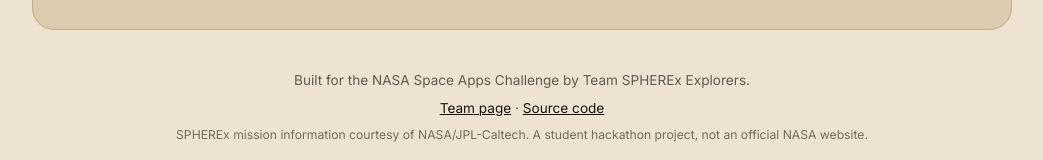
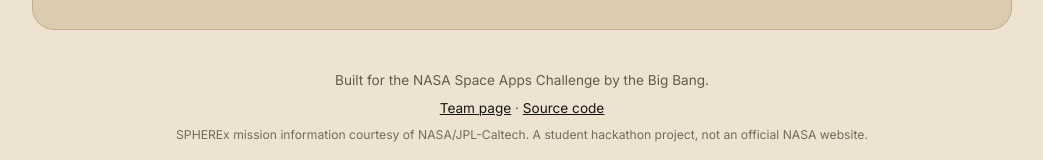
Before and after one commit to natesumcad-tech/spaceappsspherex, a Next.js app: page / in a window 1280 px wide. Shown: the part 6609-6769 px from the top of the page, without its empty margins (118-1161 px from the left). Built offline with nearby package versions, Linux system fonts and the light colour scheme.

Commit message:
Update footer text to specify 'the Big Bang'

```diff
--- a/app/page.tsx
+++ b/app/page.tsx
@@ -296,7 +296,7 @@ export default function Home() {
 
       <footer className="h-footer">
         <span>
-          Built for the {site.event} by {site.teamName}.
+          Built for the {site.event} by the Big Bang.
         </span>
         <span>
           <a href={site.teamPageUrl} target="_blank" rel="noreferrer">
```
